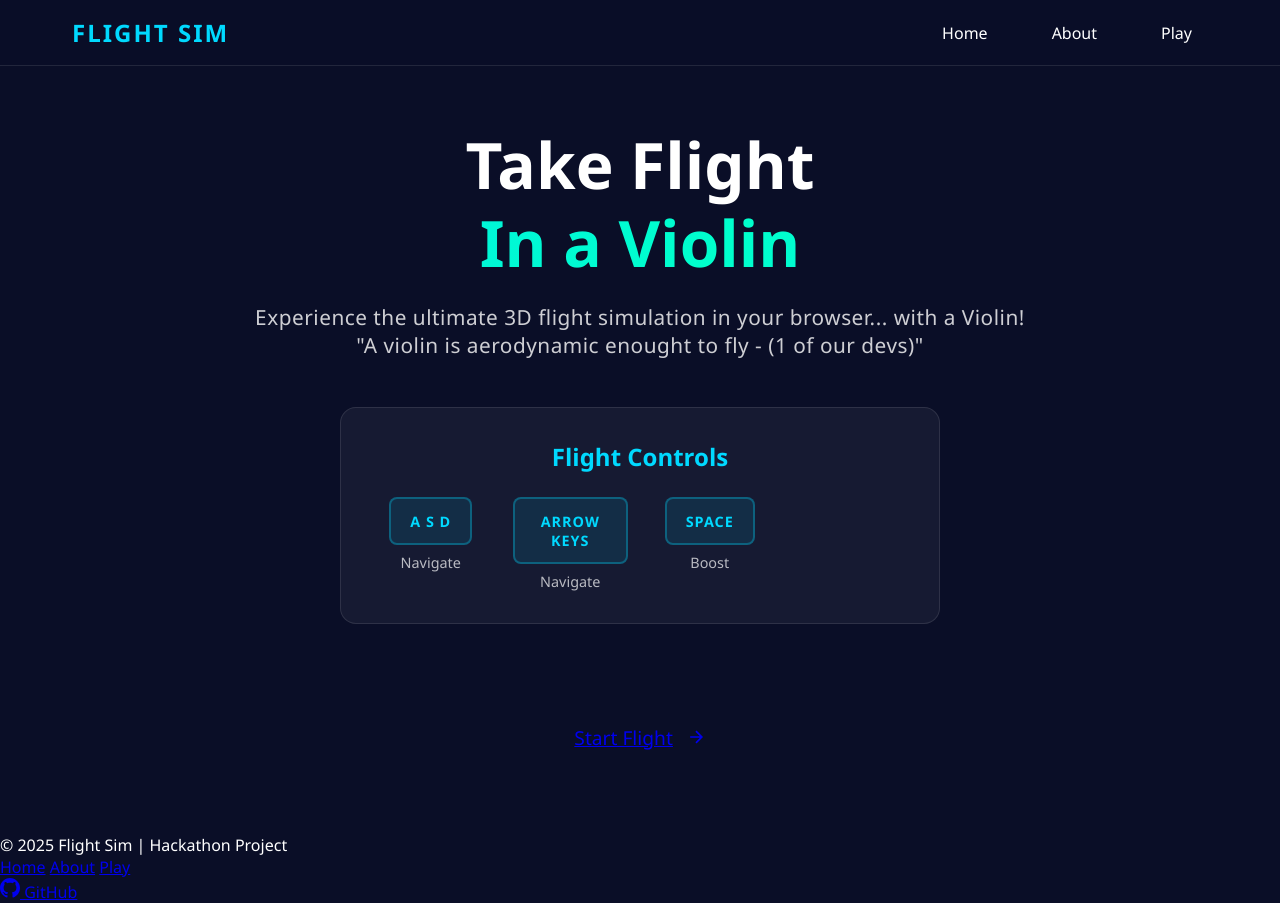
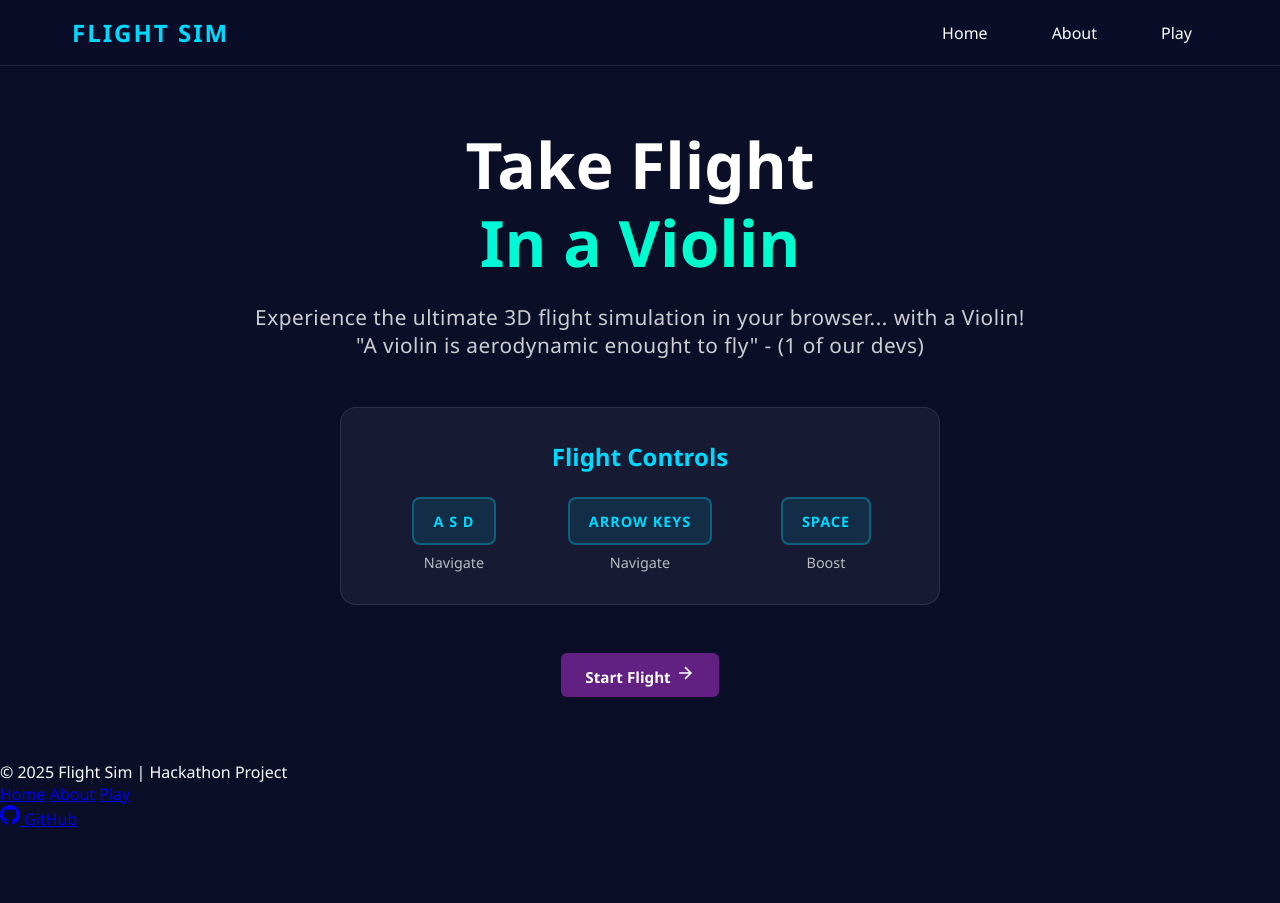
Before and after one commit to AndreiSva/stormhacks-2025, a website built with Vite: page index.html in a window 1280 px wide. After the commit the page ends 830 px from the top, so only its background shows below. Built offline with nearby package versions, Linux system fonts and the light colour scheme.

Commit message:
[fix] home about nav errors

```diff
--- a/index.html
+++ b/index.html
@@ -34,7 +34,7 @@
           </h1>
           <div class="hero-tagline">
             <p>Experience the ultimate 3D flight simulation in your browser... with a Violin!</p>
-            <p>"A violin is aerodynamic enought to fly - (1 of our devs)"</p>
+            <p>"A violin is aerodynamic enought to fly" - (1 of our devs)</p>
           </div>
 
           <div class="controls-section">
@@ -55,11 +55,13 @@
             </div>
           </div>
 
-          <a href="/play.html" class="cta-button">
-            <span>Start Flight</span>
-            <svg width="20" height="20" viewBox="0 0 24 24" fill="none" stroke="currentColor" stroke-width="2">
-              <path d="M5 12h14M12 5l7 7-7 7" />
-            </svg>
+          <a href="src/front/play.html">
+            <button class="cta-button">
+              <span>Start Flight</span>
+              <svg width="20" height="20" viewBox="0 0 24 24" fill="none" stroke="currentColor" stroke-width="2">
+                <path d="M5 12h14M12 5l7 7-7 7" />
+              </svg>
+            </button>
           </a>
         </div>
       </div>
--- a/src/front/about.css
+++ b/src/front/about.css
@@ -98,11 +98,6 @@
   margin-top: 0.5rem;
 }
 
-.about-cta {
-  text-align: center;
-  margin-top: 3rem;
-}
-
 /* Mobile Responsive */
 @media (max-width: 768px) {
   .about-main {
--- a/src/front/home.css
+++ b/src/front/home.css
@@ -93,7 +93,7 @@
 
 .controls-grid {
   display: grid;
-  grid-template-columns: repeat(4, 1fr);
+  grid-template-columns: repeat(3, 1fr);
   gap: 1.5rem;
 }
 
@@ -134,12 +134,21 @@
 
 /* CTA Button Enhancement for Home */
 .hero-content .cta-button {
-  margin-top: 2rem;
-  display: inline-flex;
-  align-items: center;
-  gap: 0.8rem;
-  font-size: 1.2rem;
-  padding: 1.2rem 3rem;
+  padding: 0.6rem 1.5rem;
+  background: rgb(99, 32, 131);
+  color: #ffffff;
+  border: none;
+  border-radius: 6px;
+  font-weight: 600;
+  font-size: 0.95rem;
+  cursor: pointer;
+  transition: transform 0.2s ease;
+  font-family: inherit;
+  margin-left: auto;
+}
+
+.hero-content .cta-button:hover {
+  transform: scale(1.1);
 }
 
 .hero-content .cta-button svg {
--- a/src/front/play.css
+++ b/src/front/play.css
@@ -68,9 +68,9 @@ body.play-body .navbar {
 }
 
 #app {
-  width: 90%;
+  width: 100%;
   max-width: 1400px;
-  height: 85%;
+  height: 100%;
   display: block;
   position: relative;
   border: 3px solid #ffffff;
```
Also changed, not shown: src/front/about.html (+5 -9 lines), src/front/play.html (+3 -1 lines).
